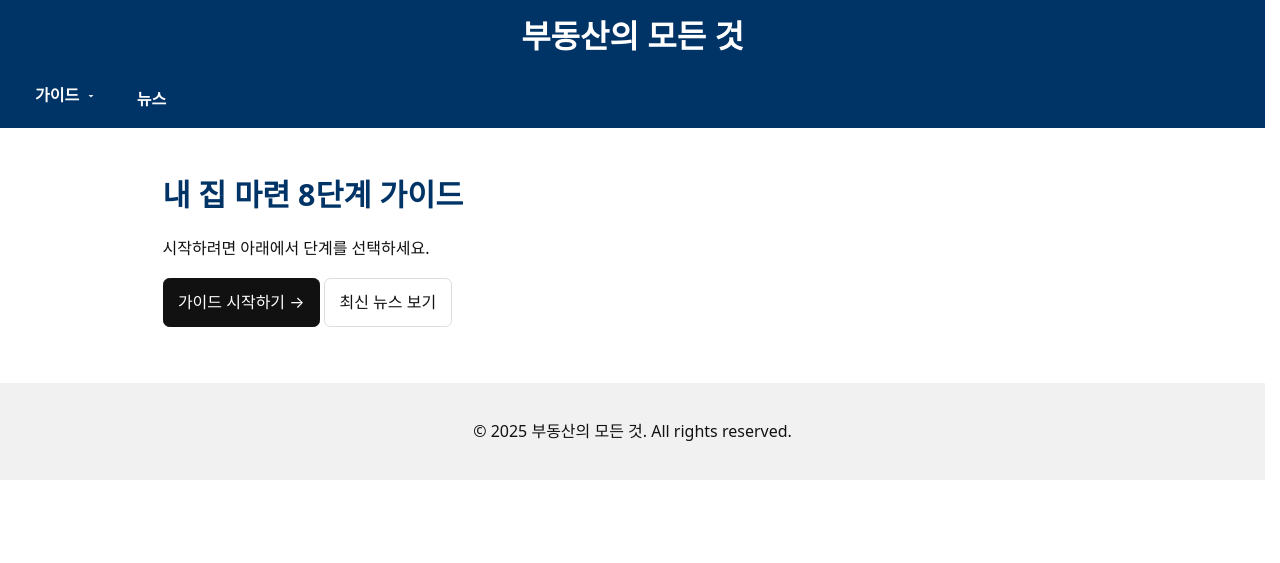
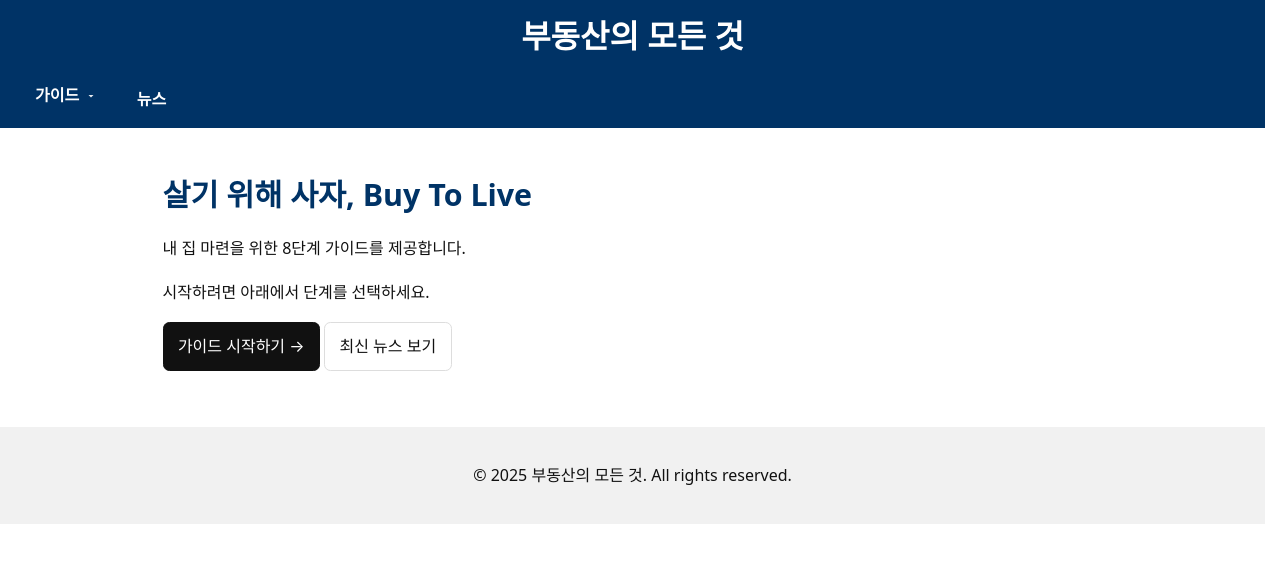
Before and after one commit to kimkisaa/land, a Jekyll site: the page built from index.html, in a window 1280 px wide. Shown: the top 563 px of the page. Built offline with Jekyll 4.4.1, drawn with Linux system fonts in a browser that asks for light colours.

Commit message:
Update index.html

```diff
--- a/index.html
+++ b/index.html
@@ -1,10 +1,13 @@
 ---
 layout: default
-title: 부동산의 모든 것
+title: BuyToLive
 ---
 
 <section class="guide-detail">
-  <h1>내 집 마련 8단계 가이드</h1>
+  <!-- 브랜드명 + 슬로건 -->
+  <h1>살기 위해 사자, <span style="white-space:nowrap;">Buy To Live</span></h1>
+  <p>내 집 마련을 위한 8단계 가이드를 제공합니다.</p>
+
   <p>시작하려면 아래에서 단계를 선택하세요.</p>
   <p>
     <a class="btn primary" href="{{ '/guide/1-goal-setting/' | relative_url }}">가이드 시작하기 →</a>
```
